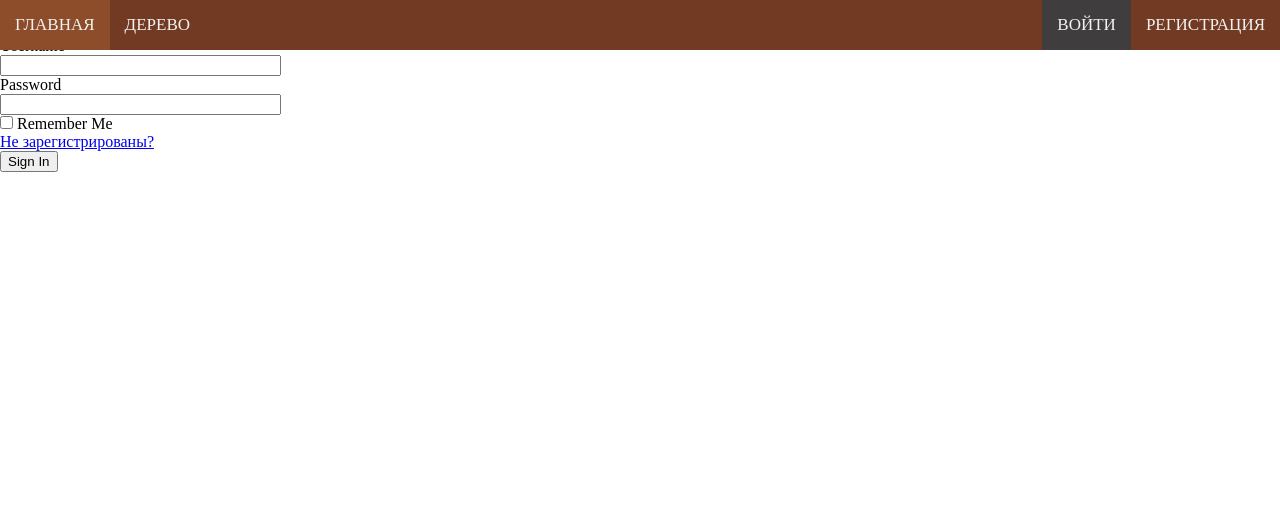
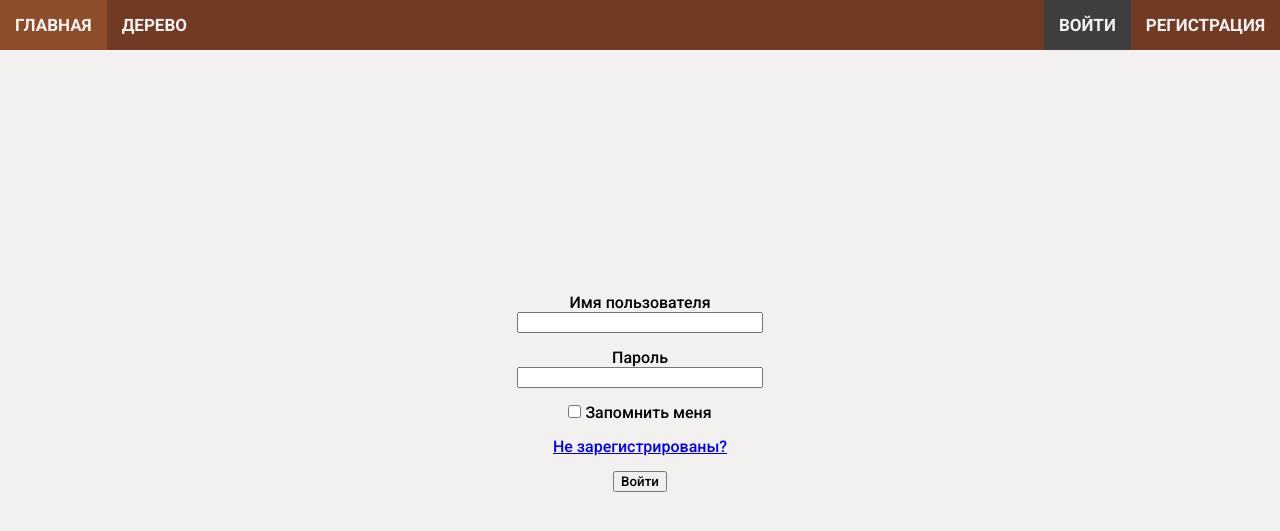
Before and after one commit to SirEagIe/family_tree, a Flask app: page /login in a window 1280 px wide. Shown: the top 531 px of the page. Run offline with Flask 2, Linux system fonts and the light colour scheme; some libraries are stand-ins or nearby versions.

Commit message:
Added some styles

```diff
--- a/app/forms.py
+++ b/app/forms.py
@@ -24,22 +24,22 @@ def recursion_check(db, id, parents_id):
 
 
 class LoginForm(FlaskForm):
-    username = StringField('Username', validators=[DataRequired()])
-    password = PasswordField('Password', validators=[DataRequired()])
-    remember_me = BooleanField('Remember Me')
-    submit = SubmitField('Sign In')
+    username = StringField('Имя пользователя', validators=[DataRequired(message='Это поле должно быть заполнено')])
+    password = PasswordField('Пароль', validators=[DataRequired(message='Это поле должно быть заполнено')])
+    remember_me = BooleanField('Запомнить меня')
+    submit = SubmitField('Войти')
 
 
 class RegistrationForm(FlaskForm):
-    username = StringField('Username', validators=[DataRequired()])
-    password = PasswordField('Password', validators=[DataRequired()])
-    password_repeat = PasswordField('Repeat password', validators=[DataRequired(), EqualTo('password')])
-    submit = SubmitField('Register')
+    username = StringField('Имя пользователя', validators=[DataRequired(message='Это поле должно быть заполнено')])
+    password = PasswordField('Пароль', validators=[DataRequired(message='Это поле должно быть заполнено')])
+    password_repeat = PasswordField('Повторите пароль', validators=[DataRequired(message='Это поле должно быть заполнено'), EqualTo('password', message='Пароли не совпадают')])
+    submit = SubmitField('Зарегистрироваться')
 
     def validate_username(self, username):
         user = User.query.filter_by(username=username.data).first()
         if user is not None:
-            raise ValidationError('This username is already taken')
+            raise ValidationError('Данное имя уже занято')
 
 
 class AddToTreeForm(FlaskForm):
@@ -85,6 +85,8 @@ class AddToTreeForm(FlaskForm):
         if not recursion_check(db, human.id, parents):
             db.session.delete(human)
             db.session.commit()
+            # ???
+            self.errors.add_submit.append('Невозможно отобразить данные')
 
 class RemoveFromTreeForm(FlaskForm):
     humans = RadioField('Remove', choices=[])
@@ -110,7 +112,7 @@ class ChangeInTreeForm(FlaskForm):
     date_of_birthday = DateField('Birthday')
     date_of_death = DateField('Death')
     description = TextAreaField('Description')
-    image = FileField('image', validators=[FileAllowed(['jpg', 'png'])])
+    image = FileField('image', validators=[FileAllowed(['jpg', 'png', 'jpeg'])])
     change_submit = SubmitField('Submit')
 
     def addChoices(self, choices):
@@ -127,6 +129,8 @@ class ChangeInTreeForm(FlaskForm):
         if int(self.second_parent.data):
             parents.append(int(self.second_parent.data))
         if not recursion_check(db, int(self.humans.data), parents):
+            # ???
+            self.change_submit.errors.append('Невозможно отобразить данные')
             return
         update_dict = {Human.name: self.name.data,
                        Human.parent_id_1: self.first_parent.data,
--- a/app/static/css/base.css
+++ b/app/static/css/base.css
@@ -1,5 +1,10 @@
 * {
   margin: 0;
+  font-family: 'Roboto', sans-serif;
+}
+
+body {
+  background-color: #F2F1F0;
 }
 
 .nav {
@@ -16,6 +21,7 @@
   color: #f2f2f2;
   text-decoration: none;
   font-size: 17px;
+  font-weight: 700;
   display: inline-block;
   text-align: center;
   height: 100%;
--- a/app/static/css/login.css
+++ b/app/static/css/login.css
@@ -0,0 +1,22 @@
+.login-form {
+  width: 40%;
+  position: absolute;
+  left: 50%;
+  top: 50vh;
+  transform: translate(-50%, -50%);
+  overflow: hidden;
+  text-align: center;
+  max-height: 100vh;
+}
+
+.not_reg {
+  margin-bottom: 15px;
+}
+
+.login-form p {
+  margin-bottom: 15px;
+}
+
+.error {
+  color: red;
+}
--- a/app/static/css/tree.css
+++ b/app/static/css/tree.css
@@ -1,9 +1,5 @@
 textarea {
   resize: none;
-}
-
-body {
-  background-color: #F2F1F0;
 }
 
 .container {
@@ -140,6 +136,7 @@ body {
 }
 
 .window-with-human .description {
+  padding: 5px;
   white-space: normal;
   text-align: justify;
   background-color: #F2F1F0;
--- a/app/static/js/modal_windows.js
+++ b/app/static/js/modal_windows.js
@@ -3,7 +3,10 @@ document.ready = function() {
   document.querySelector('.transp-draggable').onclick = function() {
     document.querySelector('#draggable').style.top = "50px";
     document.querySelector('#draggable').style.left = "0";
-  }
+  };
+  document.querySelectorAll('[name="titleBackground"]').forEach(title => {
+    title.style.background = "#084006";
+  });
   document.querySelector('#draggable').style.top = "50px";
   document.querySelector('.famdiagram').style.minWidth = "100%";
   document.querySelector('.famdiagram').style.minHeight = "100vh";
--- a/app/templates/base.html
+++ b/app/templates/base.html
@@ -5,6 +5,11 @@
     <title>Family tree</title>
     <link href="{{ url_for('static', filename='css/base.css') }}" media="screen" rel="stylesheet" type="text/css"/>
     <link rel="shortcut icon" href="{{ url_for('static', filename='images/favicon.ico') }}">
+    <link rel="preconnect" href="https://fonts.gstatic.com">
+    <link href="https://fonts.googleapis.com/css2?family=Roboto:wght@300&display=swap" rel="stylesheet">
+    <link href="https://fonts.googleapis.com/css2?family=Roboto:wght@500&display=swap" rel="stylesheet">
+    <link href="https://fonts.googleapis.com/css2?family=Roboto:wght@700&display=swap" rel="stylesheet">
+    <link href="https://fonts.googleapis.com/css2?family=Roboto:wght@900&display=swap" rel="stylesheet">
     {% block head %}{% endblock %}
   </head>
   <body>
--- a/app/templates/index.html
+++ b/app/templates/index.html
@@ -9,12 +9,13 @@
   document.querySelector(".main").classList.add("active");
 </script>
 <div class="container">
-  <div class="text">
+  <div class="welcome-text">
     {% if current_user.is_anonymous %}
     <h1>Добро пожаловать!</h1>
     {% else %}
     <h1>Добро пожаловать, {{ current_user.username }}!</h1>
     {% endif %}
+    Вы находитесь на сайте, который позволяет систематизировать и удобно хранить данные о людях в виде генеалогических деревьев. Для начала работы войдите в свою учётная запись или зарегистрируйтесь, если этого ещё не сделали!
   </div>
 </div>
 {% endblock %}
--- a/app/templates/login.html
+++ b/app/templates/login.html
@@ -9,36 +9,38 @@
   document.querySelector(".login").classList.add("active");
 </script>
 <h1>Sign In</h1>
+<div class="login-form">
   <form action="" method="post" novalidate>
     {{ form.hidden_tag() }}
     <p>
       {{ form.username.label }}<br>
       {{ form.username(size=32) }}<br>
       {% for error in form.username.errors %}
-      <span style="color: red;">[{{ error }}]</span>
+        <span class="error" style="color: red;">{{ error }}</span>
       {% endfor %}
     </p>
     <p>
       {{ form.password.label }}<br>
       {{ form.password(size=32) }}<br>
       {% for error in form.password.errors %}
-      <span style="color: red;">[{{ error }}]</span>
+        <span class="error" style="color: red;">{{ error }}</span>
       {% endfor %}
-  </p>
       {% with messages = get_flashed_messages() %}
       {% if messages %}
         {% for message in messages %}
-    <span calss="error">{{ message }}</span>
+        <span class="error">{{ message }}</span>
         {% endfor %}
       {% endif %}
       {% endwith %}
+    </p>
     <p>
       {{ form.remember_me() }}
       {{ form.remember_me.label }}
     </p>
-  <p><a href="{{ url_for('register') }}">Не зарегистрированы?</a></p>
+    <p class="not_reg"><a href="{{ url_for('register') }}">Не зарегистрированы?</a></p>
     <p>
       {{ form.submit() }}
     </p>
   </form>
+</div>
 {% endblock %}
--- a/app/templates/tree.html
+++ b/app/templates/tree.html
@@ -45,8 +45,8 @@
         options.normalItemsInterval = 10;
         options.dotItemsInterval = 1;
         options.lineItemsInterval = 1;
-        options.linesWidth = 1;
-        options.linesColor = "#7C8993";
+        options.linesWidth = 3;
+        options.linesColor = "#723A23";
         jQuery("#diagram").famDiagram(options);
         var placeholder = jQuery(".placeholder");
         jQuery("#diagram").css({
```
Also changed, not shown: app/static/css/index.css (+9 -1 lines), app/static/css/register.css (+18 -0 lines), app/templates/register.html (+6 -4 lines), app.db, app/static/photo/123.jpeg (deleted). Lines whose indentation alone changed are shown as unchanged.
